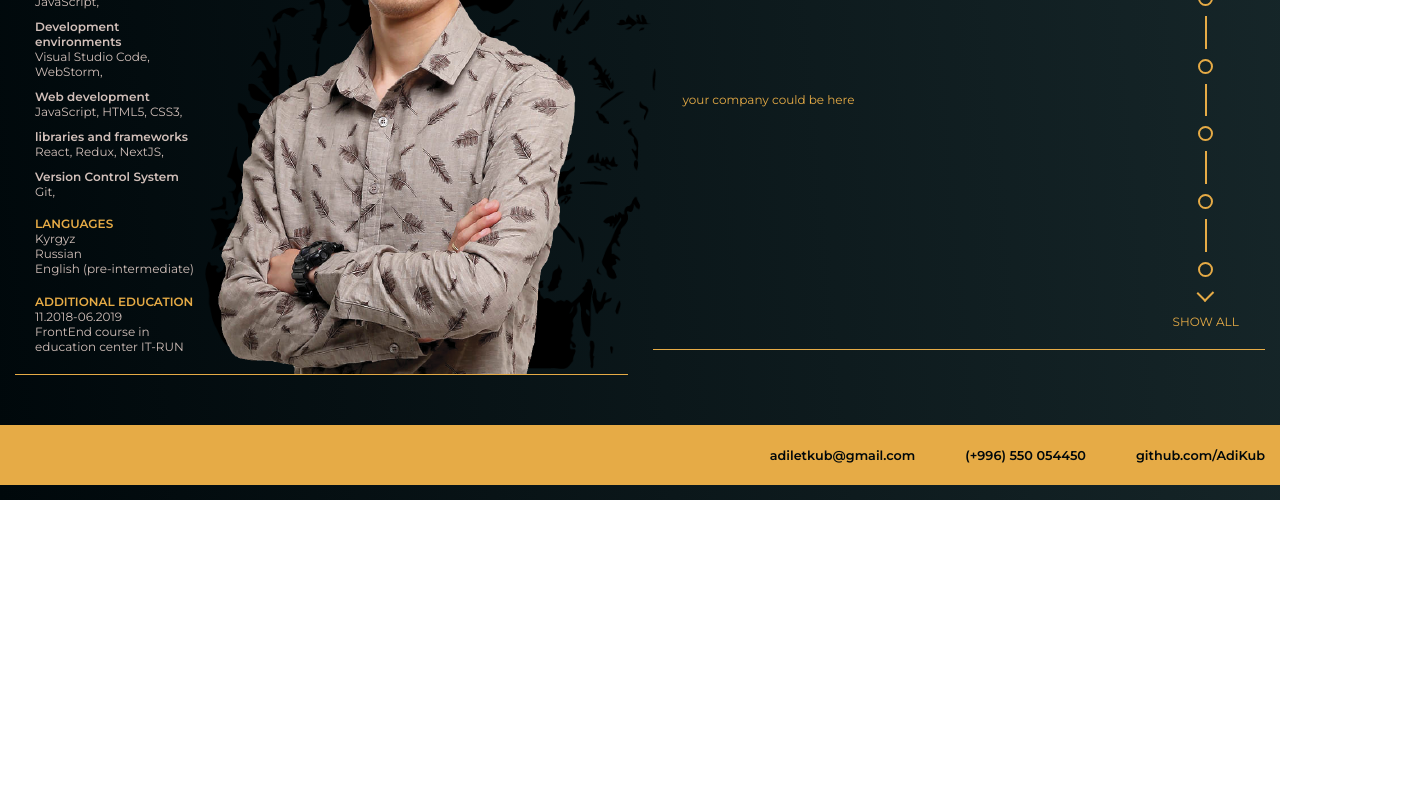
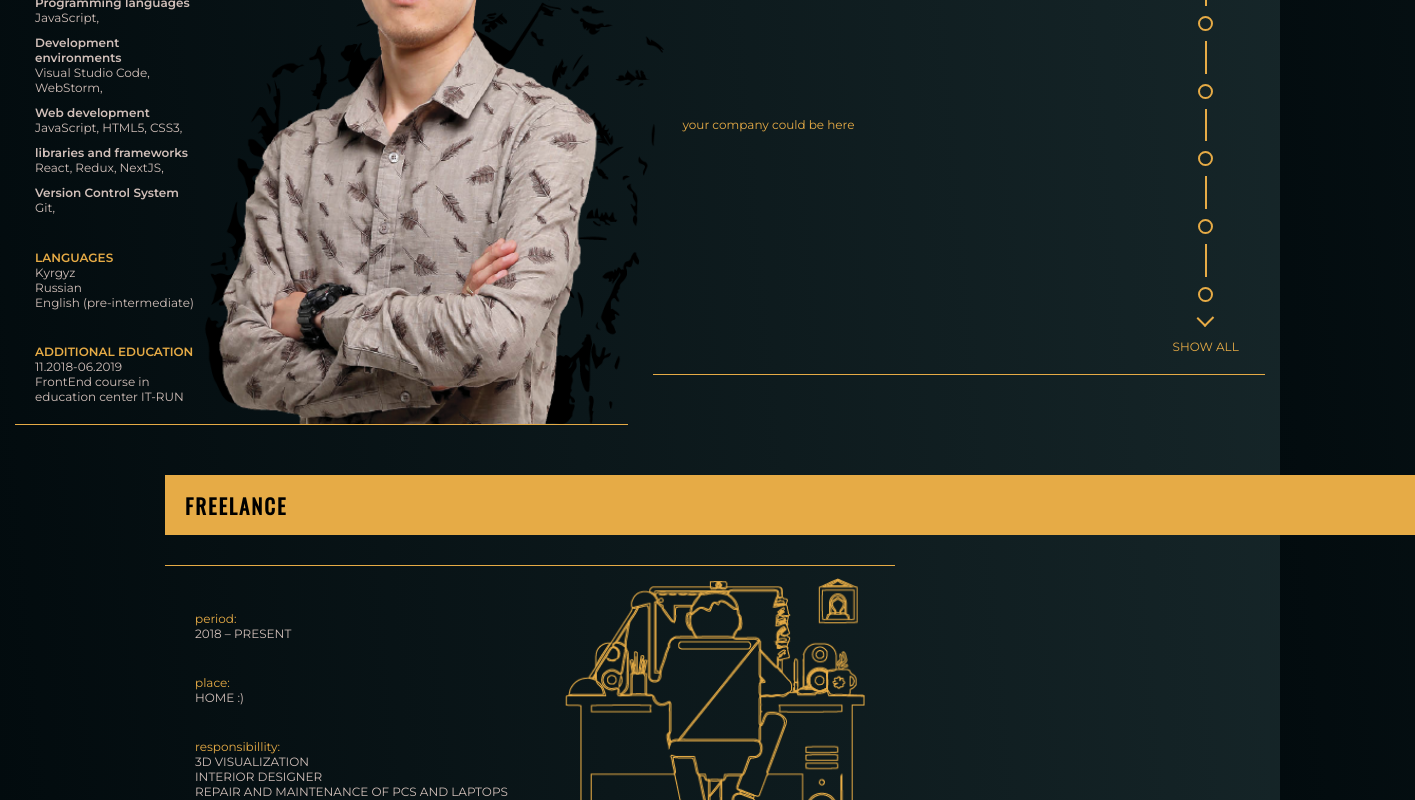
Before and after one commit to AdiKub/resume.github.io, a React (Create React App) app: page / in a window 1280 px wide. Shown: the part 300-1100 px from the top of the page, 1415 px wide, since content can reach past the window. Before the commit the page ends 800 px from the top, so only its background shows below. Built offline with nearby package versions, Linux system fonts and the light colour scheme.

Commit message:
made FullExperience

```diff
--- a/src/App.js
+++ b/src/App.js
@@ -12,7 +12,8 @@ function App() {
   return (
     <Provider store={store}>
         <Header/>
-        <Details/>
+        <Details  />
+
         <Footer/>
     </Provider>
   )
--- a/src/assets/styles/main.scss
+++ b/src/assets/styles/main.scss
@@ -49,5 +49,5 @@ a {
   display: flex;
   flex-direction: column;
   justify-content: space-between;
-  height: 100vh;
+  height: 100%;
 }
--- a/src/components/Details/index.js
+++ b/src/components/Details/index.js
@@ -2,8 +2,11 @@ import React from 'react';
 
 import Experiense from "../Experiense";
 import GeneralInfo from "../GeneralInfo";
+import FullExperiense from '../FullExperiense'
 import './styles.scss'
 
+import experiensies from '../../data/experience.json'
+import generalInfo from '../../data/generalInfo.json'
 
 
 const Details = () => {
@@ -12,9 +15,10 @@ const Details = () => {
         <div className='details'>
             <div className='container'>
                 <div className='details-wrapper'>
-                    <GeneralInfo/>
-                    <Experiense/>
+                    <GeneralInfo generalInfo={generalInfo} />
+                    <Experiense experiense={experiensies}/>
                 </div>
+                <FullExperiense experiense={experiensies} />
             </div>
         </div>
     )
--- a/src/components/Details/styles.scss
+++ b/src/components/Details/styles.scss
@@ -3,13 +3,11 @@
 .details {
   display: flex;
   justify-content: center;
-  align-items: center;
-  width: 100%;
 
   &-wrapper {
     display: flex;
     justify-content: space-between;
     align-items: center;
-    width: 100%;
+    margin: 50px 0;
   }
 }
--- a/src/components/ExperienceNavigator/index.js
+++ b/src/components/ExperienceNavigator/index.js
@@ -2,13 +2,12 @@ import React, { useState, useEffect } from 'react'
 import { useDispatch } from 'react-redux';
 
 import './styles.scss'
-import experiense from '../../data/experience.json'
 
-
-const ExperienceNavigator = () => {
+const ExperienceNavigator = (props) => {
+	const { experiense } = props
+	const experienseList = experiense.experiense;
 	const [buttonId, isSelect] = useState('future')
 	const dispatch = useDispatch();
-	const experienseList = experiense.experiense;
 	const positions = Object.keys(experienseList)
 
 	const setNextDate =()=> {
@@ -29,15 +28,19 @@ const ExperienceNavigator = () => {
 	return (
 		<div className='navigator'>
 			<span className='navigator-title__text'>
-				experience
-		</span>
+				experience </span>
 			<div className='navigator-buttons'>
-				<div onClick={()=> setNextDate()} className='navigator__arrow__up'>
+				<div
+					onClick={()=> setNextDate()}
+					className='navigator__arrow__up'>
 				</div>
 				<div className='navigator-wrapper'>
-
-					<div id='first' className='navigator-radio'>
-						<div onClick={() => isSelect('future')} className='navigator-radio__back'>
+					<div
+						id='first'
+						className='navigator-radio'>
+						<div
+							onClick={() => isSelect('future')}
+							className='navigator-radio__back'>
 						</div>
 						{buttonId === 'future' &&
 							<div className='navigator-radio__front' >
@@ -49,7 +52,9 @@ const ExperienceNavigator = () => {
 							</div>}
 					</div>
 					{positions.map((position) => (
-						<div key={position} className='navigator-wrapper navigator-wrapper_dinamic'>
+						<div
+							key={position}
+							className='navigator-wrapper navigator-wrapper_dinamic'>
 							<div className='navigator-radio__line'>
 							</div>
 							<div className='navigator-radio'>
@@ -70,8 +75,9 @@ const ExperienceNavigator = () => {
 						</div>
 					))}
 				</div>
-				<div onClick={()=> setPrevDate()} className='navigator__arrow__down'>
-				</div>
+				<div
+					onClick={()=> setPrevDate()}
+					className='navigator__arrow__down'></div>
 			</div>
 			<span className='navigator-change_text'>
 				show all
--- a/src/components/Experiense/index.js
+++ b/src/components/Experiense/index.js
@@ -5,12 +5,14 @@ import ExperienseDisplay from '../ExperienseDisplay'
 import './styles.scss'
 
 
-const Experiense = () => {
+
+const Experiense = (props) => {
+    const { experiense } = props;
 
     return (
         <div className='experiense'>
-            <ExperienseDisplay/>
-            <ExperienceNavigator/>
+            <ExperienseDisplay experiense={experiense} />
+            <ExperienceNavigator experiense={experiense} />
         </div>
     )
 }
--- a/src/components/Experiense/styles.scss
+++ b/src/components/Experiense/styles.scss
@@ -9,4 +9,5 @@
     border-top: 1px solid $mainYellow;
     border-bottom: 1px solid $mainYellow;
     padding: 20px 20px;
+
 }
--- a/src/components/ExperienseDisplay/index.js
+++ b/src/components/ExperienseDisplay/index.js
@@ -2,9 +2,10 @@ import React from 'react';
 import { useSelector } from 'react-redux';
 
 import './styles.scss'
-import experiense from  '../../data/experience.json'
 
-const ExperienseDisplay = () => {
+
+const ExperienseDisplay = (props) => {
+  const { experiense } = props
 	const selectedExperiense =  useSelector( state => state.setExperiense )
 		const experienseList = experiense.experiense;
 		const position = experienseList[selectedExperiense]
--- /dev/null
+++ b/src/components/FullExperiense/index.js
@@ -0,0 +1,62 @@
+import React from 'react'
+import './styles.scss'
+
+const FullExperiense = (props) => {
+	const { experiense } = props
+	const experienseList = experiense.experiense
+	const experienseListArray = Object.keys(experienseList)
+
+	const isLeft = (index) => (
+		index % 2 === 0
+	)
+	console.log(isLeft(4))
+
+  return (
+		<div>
+			{experienseListArray.map((position, index) =>
+			<div key={position} className='full-experiense'>
+				<div className='full-experiense-wrapper'>
+				<div className='full-experiense-strip' >
+					{position}
+				</div>
+				<div className='full-experiense-content'>
+					<div className='full-experiense-content-box'>
+						<div className='full-experiense-content-display'>
+							<p className='full-experiense-content-display__position' >
+						  	period:
+								<span className='full-experiense-content-display__position__name'>
+									 {experienseList[position].period}
+								</span>
+							</p>
+							<p className='full-experiense-content-display__position' >
+								Place:
+								<span className='full-experiense-content-display__position__name'>
+									{experienseList[position].place}
+								</span>
+							</p>
+							<p className='full-experiense-content-display__position' >
+								responsibillity:
+							  {experienseList[position].responsibillity.map(key=>
+									<span key={key} className='full-experiense-content-display__position__name'>
+										{key}
+									</span>
+								)}
+							</p>
+						</div>
+						<div className='full-experiense-content-display-images'>
+							<img
+								className='full-experiense-content-display-images__image'
+								src={process.env.PUBLIC_URL + 'images/'+ experienseList[position].images}
+								alt={position.images} />
+          	</div>
+					</div>
+				</div>
+			</div>
+			</div>
+			)}
+
+		</div>
+  )
+}
+
+export default FullExperiense
--- /dev/null
+++ b/src/components/FullExperiense/styles.scss
@@ -0,0 +1,89 @@
+@import '../../assets/styles/variables';
+@import url('https://fonts.googleapis.com/css?family=Oswald&display=swap');
+
+
+.full-experiense {
+   width: 100%;
+   display: flex;
+   justify-content: center;
+   height: 400px;
+   position: relative;
+
+   &-wrapper {
+     display: flex;
+     justify-content: flex-start;
+      width: 950px;
+      height: 100%;
+   }
+
+   &-strip {
+      display: flex;
+      align-items: center;
+      justify-content: flex-start;
+      padding: 20px;
+      position: absolute;
+      width: 100%;
+      height: 60px;
+      background-color: $mainYellow;
+      font-weight: bold;
+      font-family: 'Oswald';
+      letter-spacing: 2px;
+      font-size: 1.3em;
+   }
+
+
+     &-content {
+        margin-top: 60px;
+        display: flex;
+        align-items: center;
+        padding: 30px 0;
+        height: 340px;
+        width: 730px;
+
+        &-box {
+         height: 100%;
+         width: 100%;
+         padding: 0px 30px;
+         border-top: 1px solid $mainYellow;
+         border-bottom: 1px solid $mainYellow;
+         display: flex;
+         justify-content: space-between;
+         align-items: center;
+        }
+
+        &-display {
+           display: flex;
+           flex-direction: column;
+           height: 80%;
+           justify-content: space-around;
+
+           &__position {
+            color: $mainYellow;
+            display: flex;
+            flex-direction: column;
+            text-transform: lowercase;
+            font-size: 12px;
+
+            &__name {
+                color: $lightFont;
+                text-transform: uppercase;
+
+            }
+        }
+
+        &-images {
+         width: 300px;
+         height: 95%;
+
+         &__image {
+             width: 100%;
+             height: 100%;
+             object-fit: contain;
+         }
+     }
+
+     }
+
+   }
+
+}
--- a/src/components/GeneralInfo/styles.scss
+++ b/src/components/GeneralInfo/styles.scss
@@ -4,11 +4,11 @@
 .general-info {
   display: flex;
   width: 49%;
-  height: 550px;
+  height: 600px;
   border-bottom: 1px solid $mainYellow;
   padding-bottom: 20px;
+
   position: relative;
-
 
 
   &-content {
@@ -20,6 +20,7 @@
     display:flex;
     flex-direction: column;
     z-index: 1;
+
   }
 
   &-wrapper {
@@ -27,6 +28,7 @@
     display: flex;
     flex-direction: column;
     font-size: 12px;
+
 
     &_subtitle {
       margin-top: 10px;
@@ -41,16 +43,17 @@
     margin-top: 10px;
   }
   &-image {
-    object-fit: cover;
 
     &_user_img{
+      height: 100%;
       position: absolute;
-      bottom: 0;
+      object-fit: contain;
+
     }
     &_user_background {
       z-index: 0;
-      bottom: 5px;
-      height: 600px;
+      height: 100%;
+      object-fit: contain;
       position: absolute;
     }
   }
```
Also changed, not shown: src/components/GeneralInfo/index.js (+4 -4 lines).
